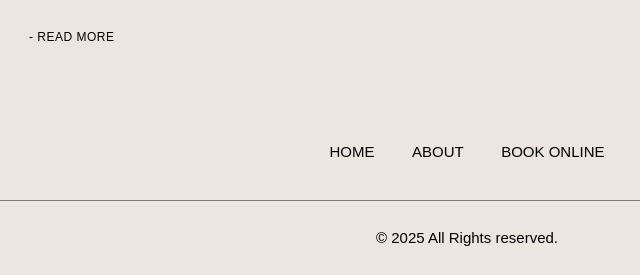
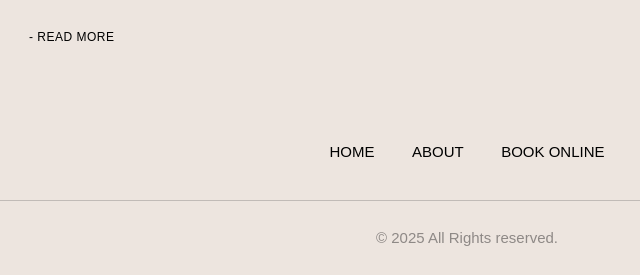
Before and after one commit to Hasanalghanim/houseofgaia, a Django app: page /the-piercing-edit/ in a window 1280 px wide. Shown: the part 843-1118 px from the top of the page, without its empty margins (173-813 px from the left). Run offline with Django 5.2, Linux system fonts and the light colour scheme; data comes from the database, SQL or seed files in the repository; some libraries are stand-ins or nearby versions; some web fonts are replaced.

Commit message:
update styling

```diff
--- a/main/static/allBlogs.css
+++ b/main/static/allBlogs.css
@@ -1,5 +1,6 @@
 .allBlogsTitle {
 	border-top: 1px solid #817d7a !important;
+	opacity: 40%;
 }
 .allBlogsRowSpacer {
 	display: flex;
--- a/main/static/footer.css
+++ b/main/static/footer.css
@@ -25,5 +25,5 @@
 	background-color: #ede5df !important;
 	height: 75px !important;
 	border-top: 1px solid #817d7a !important;
-	opacity: 100% !important;
+	opacity: 40% !important;
 }
--- a/main/templates/blogDetail.html
+++ b/main/templates/blogDetail.html
@@ -5,9 +5,8 @@
 {% block og_title %}The Piercing Edit | Luxury Piercings and Curated Jewelry | House of Gaia{% endblock %}
 {% block og_description %}The Piercing Edit | Luxury Piercings and Curated Jewelry | House of Gaia{% endblock %}
 {% block content %}
-    <div class="allBlogsTitle v-gap"></div>
     {% if blog %}
-        <div class=" blogDetailRowSpacer">
+        <div class="blogDetailRowSpacer">
             <div class="blogHeroImage">
                 <!-- Large Hero Image for Desktop -->
                 <img src="{{ blog.image_hero_large.url }}"
```
